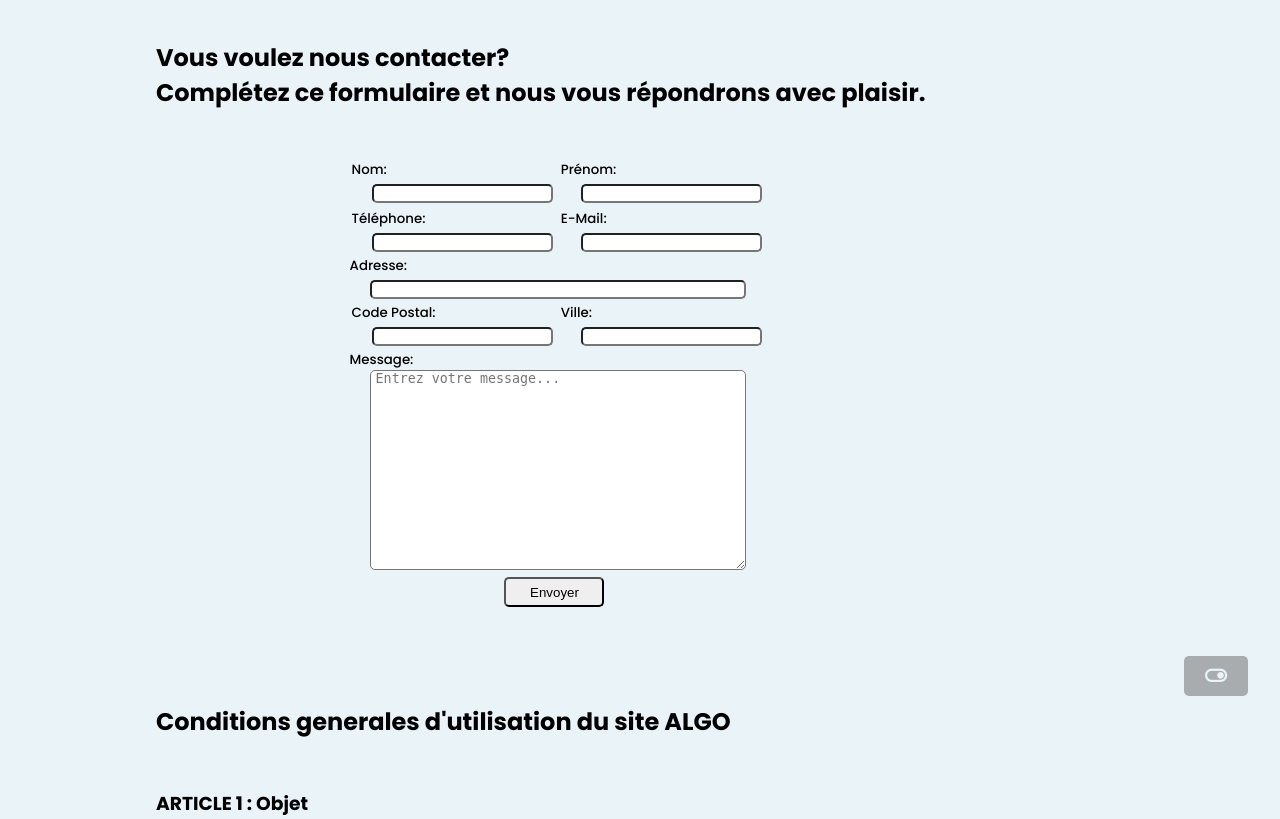
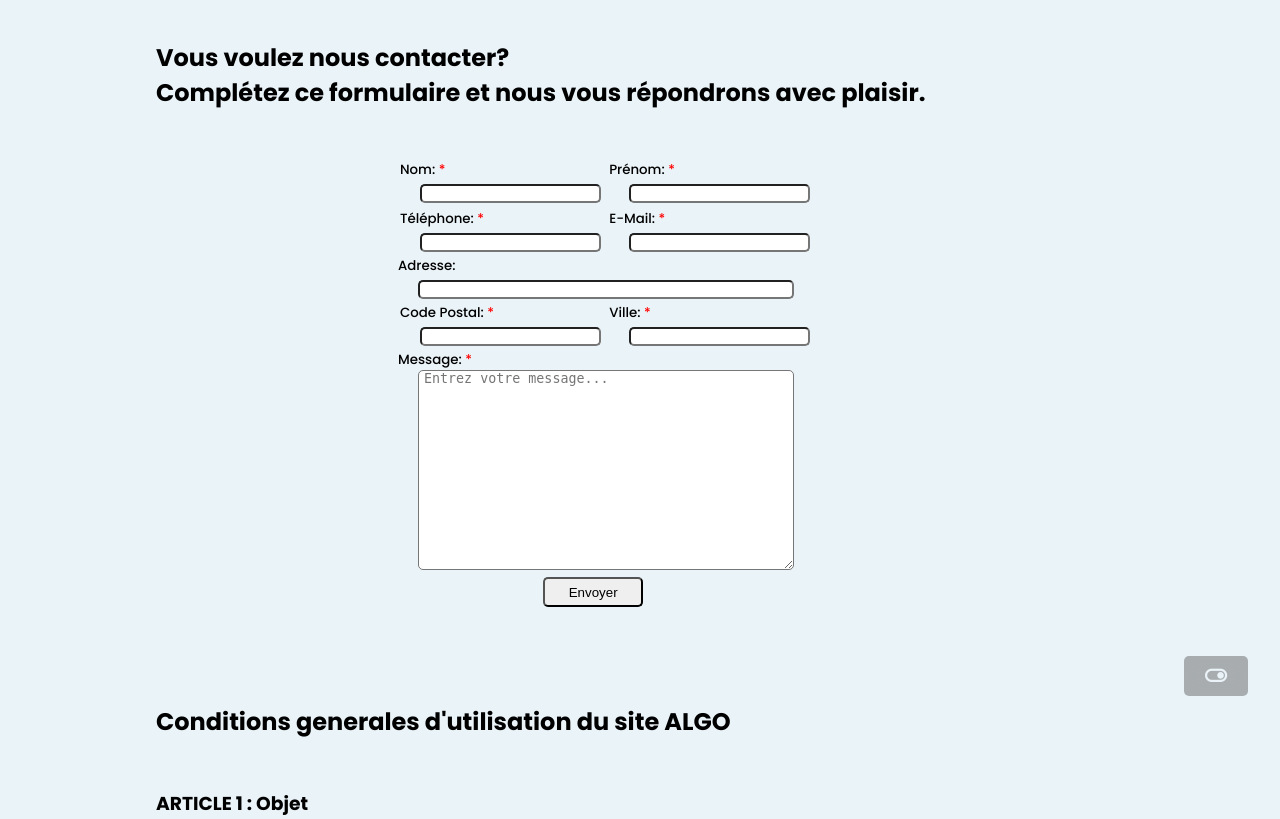
Before and after one commit to guillaumeB37/Interface_video, a PHP site: page /about.html in a window 1280 px wide. Shown: the part 72-891 px from the top of the page. Run offline with PHP 8.4, Linux system fonts and the light colour scheme.

Commit message:
fin du formulaire

```diff
--- a/Interface_video/about.html
+++ b/Interface_video/about.html
@@ -52,30 +52,30 @@
       <button class="switch_theme" id="dark-mode-toggle">
         <i class='bx bx-toggle-right switch_logo' id="button-switch-theme"></i>
       </button>
-
+      <!--Formulaire créé par Guillaume Brunet-->
       <h1> Vous voulez nous contacter?<br>Complétez ce formulaire et nous vous répondrons avec plaisir.</h1>
-      <form action="" method="POST">
+      <form action="./php/index.php" method="POST">
         <div class="duo_champ">
 
           <div class="champ">
-            <label for="Nom">Nom:</label>
-            <input name="Nom" id="Nom" value="">
+            <label for="Nom">Nom: <span class="redstar">*</span></label>
+            <input name="Nom" id="Nom" value="" required="required">
           </div>
 
           <div class="champ">
-            <label for="Prénom">Prénom:</label>
-            <input name="Prenom" id="Prenom" value="">
+            <label for="Prénom">Prénom: <span class="redstar">*</span></label>
+            <input name="Prenom" id="Prenom" value="" required="required">
           </div>
         </div>
         <div>
           <div class="champ">
-            <label for="Télephone">Téléphone:</label>
-            <input name="Telephone" id="Telephone" value="">
+            <label for="Télephone">Téléphone: <span class="redstar">*</span></label>
+            <input name="Telephone" id="Telephone" value="" required="required">
           </div>
 
           <div class="champ">
-            <label for="E-Mail">E-Mail:</label>
-            <input name="E-Mail" id="E-Mail" value="">
+            <label for="E-Mail">E-Mail: <span class="redstar">*</span></label>
+            <input name="E-Mail" id="E-Mail" value="" required="required">
           </div>
         </div>
         <div>
@@ -85,24 +85,25 @@
         <div class="duo_champ">
 
           <div class="champ">
-            <label for="code_postal">Code Postal:</label>
-            <input name="Code_Postal" id="code_postal" value="">
+            <label for="code_postal">Code Postal: <span class="redstar">*</span></label>
+            <input name="Code_Postal" id="code_postal" value="" required="required">
           </div>
 
           <div class="champ">
-            <label for="Ville">Ville:</label>
-            <input name="Ville" id="Ville" value="">
+            <label for="Ville">Ville: <span class="redstar">*</span></label>
+            <input name="Ville" id="Ville" value="" required="required">
           </div>
         </div>
         <div class="adresse_champ">
-          <label for="Message">Message:</label>
-            <textarea name="Message" id="Message" value="" placeholder="Entrez votre message..."></textarea>
+          <label for="Message">Message: <span class="redstar">*</span></label>
+            <textarea name="Message" id="Message" value="" placeholder="Entrez votre message..." required="required"></textarea>
         </div>
         <div class="bouton">
           <button>Envoyer</button>
         </div>
 
       </form>
+      <!--Fin du formulaire -->
       <!--emplacement des conditions generales-->
       <div class="cond-user">
         <h1>Conditions generales d'utilisation du site ALGO</h1>
--- a/Interface_video/css/About.css
+++ b/Interface_video/css/About.css
@@ -24,7 +24,7 @@ input{
 
 }
 form{
-    margin-left: 20%;
+    margin-left: 25%;
     margin-bottom: 10%;
     margin-top: 5%;
 }
@@ -48,3 +48,6 @@ button:active{
     background-color: grey;
     color: white;
 }
+.redstar{
+    color:red
+}
--- a/Interface_video/php/index.php
+++ b/Interface_video/php/index.php
@@ -6,7 +6,7 @@
         <h1>Ecriture fichier csv</h1>
             <?php
                 $f = fopen ("fichiertexte.csv","a+");
-                fputs($f,$_POST['Nom'].';'.$_POST['Prenom'].';'.$_POST['Adresse'].';'.$_POST['Code_Postal'].';'.$_POST['Ville'].';'.$_POST['Telephone'].';'.$_POST['Email'].';'.$_POST['Message'].';')
+                fputs($f,$_POST['Nom'].';'.$_POST['Prenom'].';'.$_POST['Adresse'].';'.$_POST['Code_Postal'].';'.$_POST['Ville'].';'.$_POST['Telephone'].';'.$_POST['E-Mail'].';'.$_POST['Message'].';')
                 fclose($f);
 
 
```
